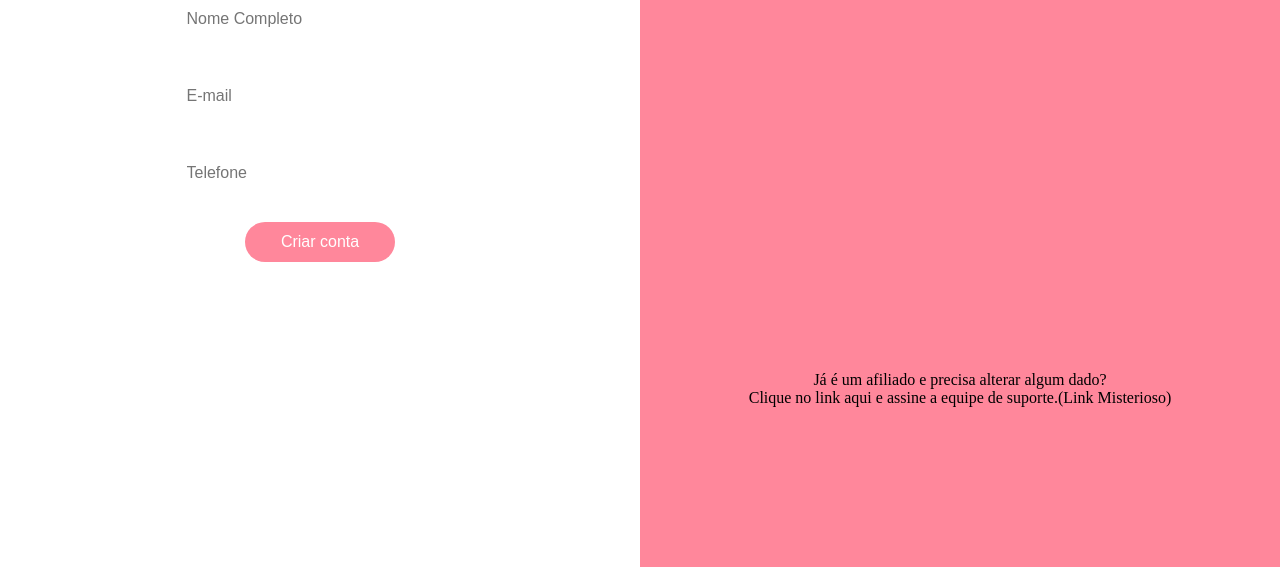
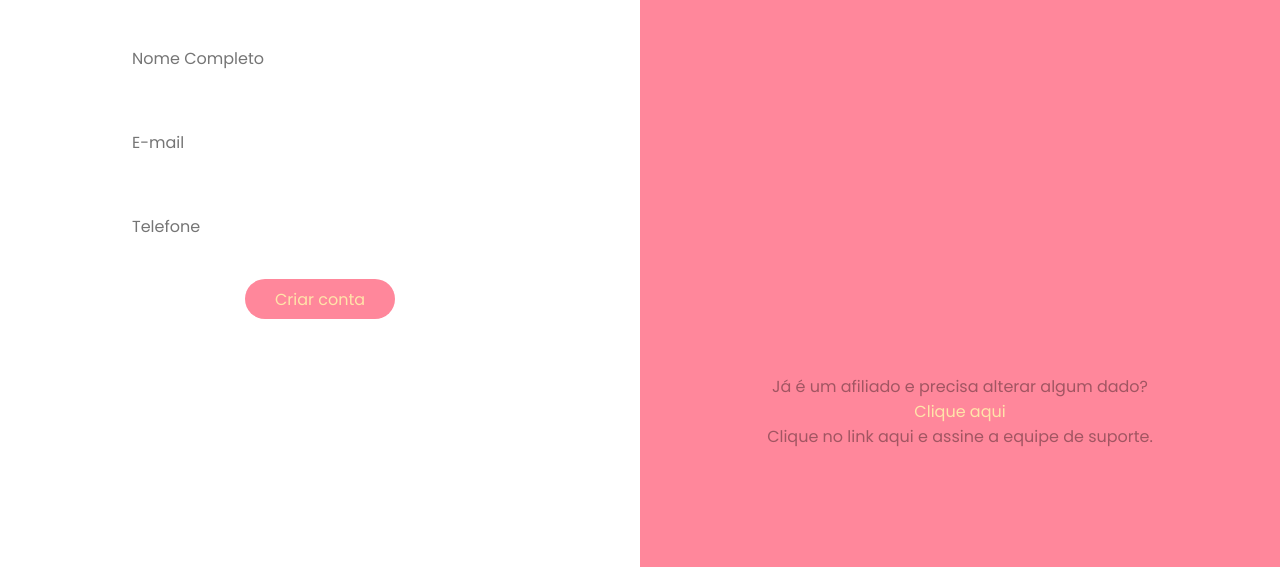
Before and after one commit to Lhenrique777GBcorno/Projeto_Exten-o, a plain HTML site: page index.html in a window 1280 px wide. Shown: the part 233-800 px from the top of the page. Drawn offline with Linux system fonts and the light colour scheme; files whose address does not match are found by name; a web font is replaced by a local one.

Commit message:
Add files via upload

```diff
--- a/CSS/index.css
+++ b/CSS/index.css
@@ -1,7 +1,9 @@
+@import url("https://fonts.googleapis.com/css2?family=Poppins:wght@300;400;500;600;700;800;900&display=swap");
+@import url('https://fonts.googleapis.com/css2?family=DynaPuff:wdth,wght@75,400..700&display=swap');
 *{
    margin: 0;
    padding: 0;
-
+   font-family: 'Poppins', sans-serif;
 }
 main{
     display: flex;
@@ -61,7 +63,8 @@
     border-radius: 20px;
     font-size: medium;
     margin-top: 20px;
-    border: #D0596D;
+    border: #ffe4a9;;
+    color: #ffe4a9;
 }
  input {
     width: 100%;
@@ -74,7 +77,8 @@
     font-size: 16px;
     color: var(--color-white);
     padding: 20px 70px 10px 10px;
-    gap: 40px;
+    gap: 50px;
+
 
 }
 .input-box input::placeholder {
@@ -84,3 +88,11 @@
     margin-top: 10%;
 
 }
+a {
+    color: #ffe4a9;
+    background-color: transparent;
+    text-decoration: none;
+  }
+p{
+    color: rgba(0, 0, 0, 0.37);
+}
--- a/index.html
+++ b/index.html
@@ -9,13 +9,14 @@
 
 </head>
 <body>
+
     <script src="script/jsjs.js"></script>
 
     <main>
         <div class="ladoesquerdo">
             <div class="titulo">
                 <h1>Torna-se um <br>Afiliado</h1>
-                <p>Crie sua conta e se torne um afiliado, obtendo os melhores benefícios de divulgação e gerenciamento de negócio</p>
+                <p>Torne-se um afiliado, obtendo os melhores benefícios de divulgação e gerenciamento de negócio</p>
             </div>
             <div class="card">
                 <section>
@@ -28,7 +29,7 @@
                     <input type="Telefone" name="Telefone" id="Telefone" onchange="onChangeTelefone()" placeholder="Telefone">
                 </section>
                 <section>
-                    <button onclick="window.location.href='https://www.youtube.com';">Criar conta</button>
+                    <button onclick="window.location.href='https://forms.office.com/Pages/ResponsePage.aspx?id=DQSIkWdsW0yxEjajBLZtrQAAAAAAAAAAAANAAT2I2jtUOVkwQ0hNUVREMDNNVjZFSTY5TlJMUjIxRy4u';">Criar conta</button>
                 </section>
             </div>
         </div>
@@ -38,7 +39,9 @@
                 </aside>
             </div>
             <aside>
-                <p>Já é um afiliado e precisa alterar algum dado?<br> Clique no link aqui e assine a equipe de suporte.(Link Misterioso)</p>
+                <p>Já é um afiliado e precisa alterar algum dado?</p>
+                <a href="https://forms.office.com/Pages/ResponsePage.aspx?id=DQSIkWdsW0yxEjajBLZtrQAAAAAAAAAAAANAAT2I2jtUREIyWTVMWUVUNFFTUkxSMEEwRDhTM0MwQS4u">Clique aqui</a>
+                <p>Clique no link aqui e assine a equipe de suporte.</p>
             </aside>
         </div>
     </main>
```
